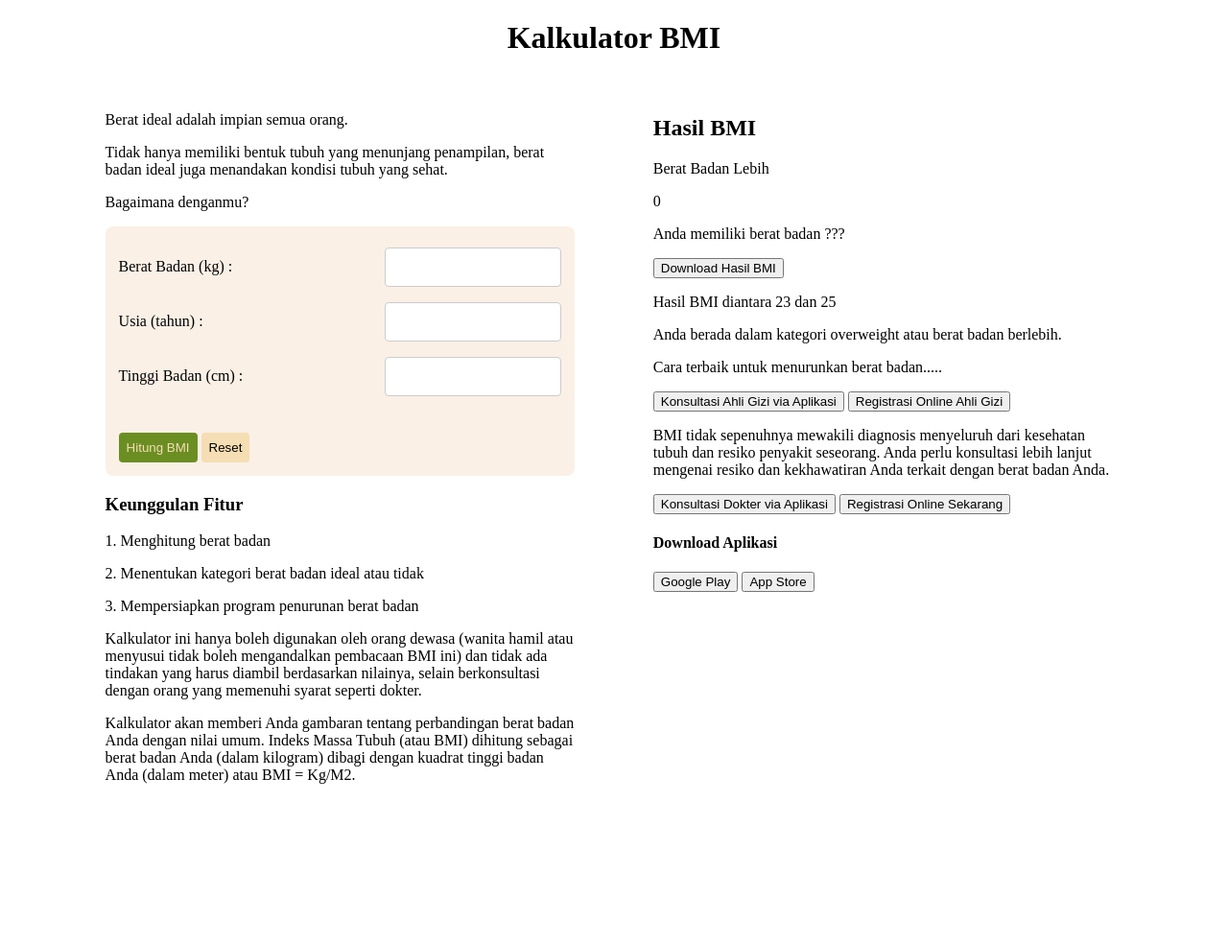
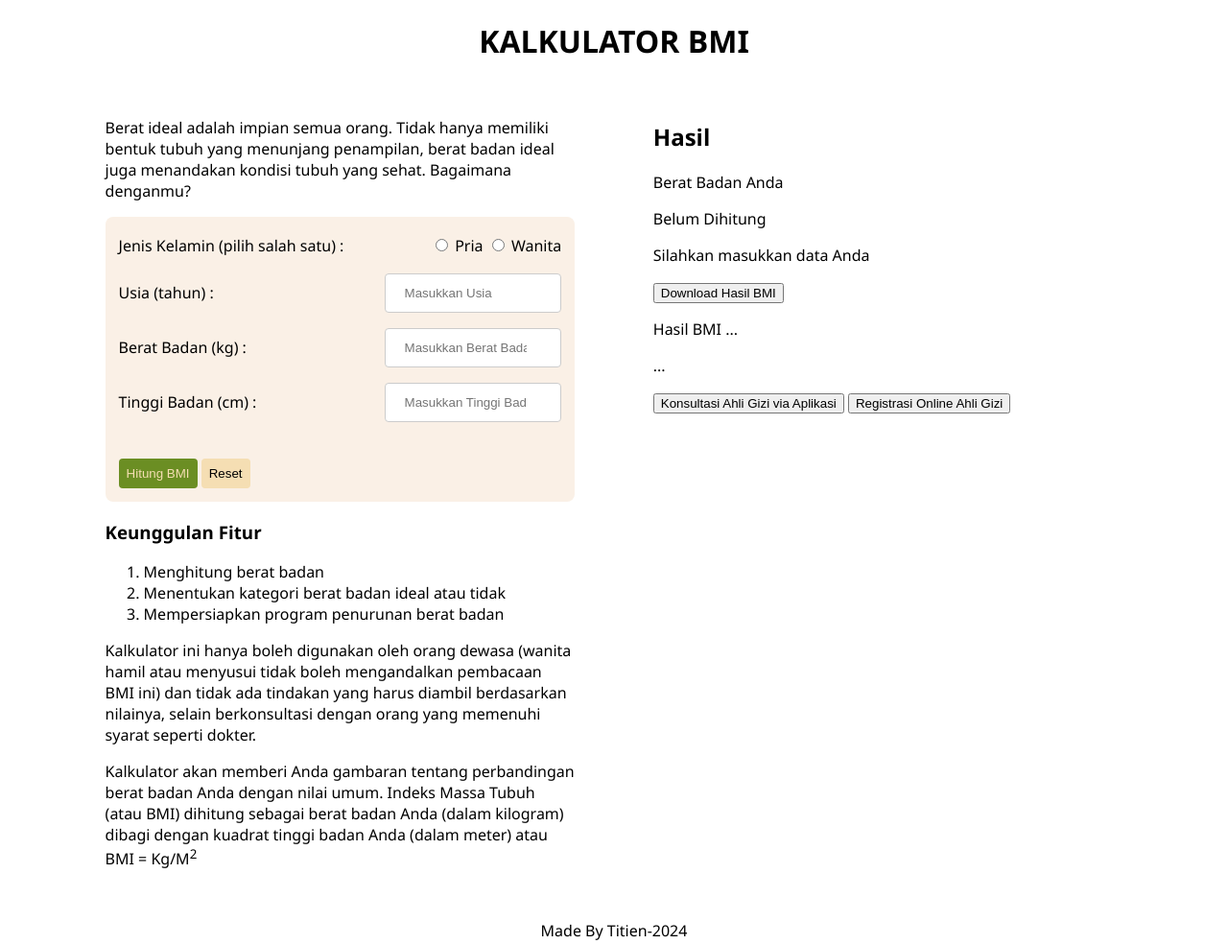
Before and after one commit to revou-fundamental-course/25-nov-24-titiens, a plain HTML site: page index.html in a window 1280 px wide. Shown: the whole page at 96% size. Before the commit the page ends 861 px from the top, so only its background shows below. Drawn offline with Linux system fonts and the light colour scheme.

Commit message:
update js

```diff
--- a/css/styles.css
+++ b/css/styles.css
@@ -1,8 +1,10 @@
 /* Ini File CSS */
 
+/* Judul Website */
 .main-header {
     text-align: center;
 }
+
 
 main {
     display: flex
@@ -23,6 +25,14 @@ form {
     background-color: linen;
     padding: 14px;
     border-radius: 8px;
+}
+
+.form-item-jk {
+    margin-top: 5px;
+    display: flex
+;
+    justify-content: space-between;
+    margin-bottom: 10px;
 }
 
 .form-item {
@@ -61,3 +71,13 @@ input[type=number] {
 .color-wheat {
     color: wheat;
 }
+
+.box {
+    background-color: linen;
+    padding: 14px;
+    border-radius: 8px;
+}
+
+.download-button {
+    text-align: center;
+}
--- a/index.html
+++ b/index.html
@@ -8,10 +8,10 @@
     <link rel="stylesheet" href="css\styles.css">
 </head>
 
-<body>
+<body style="font-family: 'Segoe UI', Tahoma, Geneva, Verdana, sans-serif;">
     <!-- Judul Website -->
     <header class="main-header">
-        <h1>Kalkulator BMI</h1>
+        <h1>KALKULATOR BMI</h1>
     </header>
 
     <!-- Konten Website -->
@@ -20,37 +20,51 @@
         <section class="main-section">
             <!-- Main Article -->
             <article>
-                <p>Berat ideal adalah impian semua orang.</p>
-                <p>Tidak hanya memiliki bentuk tubuh yang menunjang penampilan, berat badan ideal juga menandakan kondisi tubuh yang sehat.</p>
-                <p>Bagaimana denganmu?</p>
+                <p>Berat ideal adalah impian semua orang. Tidak hanya memiliki bentuk tubuh yang menunjang penampilan, berat badan ideal juga menandakan kondisi tubuh yang sehat. Bagaimana denganmu?</p>
             </article>
 
             <!-- Main Form -->
             <form>
-                <div class="form-item">
-                    <label for="berat-badan-input">
-                        Berat Badan (kg) :
-                    </label>
-                    <input type="number" id="berat-badan-input">
+                <div class="form-item-jk">
+                    <label style="margin-block: auto;" for="jenis-kelamin">Jenis Kelamin (pilih salah satu) :</label>
+                    <div>
+                        <label for="pria" id="pria">
+                            <input type="radio" name="jenis-kelamin" id="pria" value="Pria">
+                            Pria
+                        </label>
+                        <label for="wanita" id="wanita">
+                            <input type="radio" name="jenis-kelamin" id="wanita" value="Wanita">
+                            Wanita
+                        </label>
+                    </div>
                 </div>
 
                 <div class="form-item">
-                    <label for="usia-input">
+                    <label for="usia">
                         Usia (tahun) :
                     </label>
-                    <input type="number" id="usia-input">
+                    <input type="number" id="usia" placeholder="Masukkan Usia">
                 </div>
 
                 <div class="form-item">
-                    <label for="tinggi-badan-input">
+                    <label for="berat-badan">
+                        Berat Badan (kg) :
+                    </label>
+                    <input type="number" id="berat-badan" placeholder="Masukkan Berat Badan">
+                </div>
+
+                <div class="form-item">
+                    <label for="tinggi-badan">
                         Tinggi Badan (cm) :
                     </label>
-                    <input type="number" id="tinggi-badan-input">
+                    <input type="number" id="tinggi-badan" placeholder="Masukkan Tinggi Badan">
                 </div>
 
                 <div class="form-button-container">
-                    <button class="main-button bg-olivedrab color-wheat">Hitung BMI</button>
-                    <button class="main-button bg-wheat">Reset</button>
+                    <button type="button" id="hitung-bmi" class="main-button bg-olivedrab color-wheat" onclick="validateForm();">
+                        Hitung BMI
+                    </button>
+                    <button type="button" class="main-button bg-wheat">Reset</button>
                 </div>
             </form>
 
@@ -60,69 +74,52 @@
                     <h3>Keunggulan Fitur</h3>
                 </header>
 
-                <p>1. Menghitung berat badan</p>
-                <p>2. Menentukan kategori berat badan ideal atau tidak</p>
-                <p>3. Mempersiapkan program penurunan berat badan</p>
+                <ol type="1">
+                    <li>Menghitung berat badan</li>
+                    <li>Menentukan kategori berat badan ideal atau tidak</li>
+                    <li>Mempersiapkan program penurunan berat badan</li>
+                </ol>
+
                 <p>Kalkulator ini hanya boleh digunakan oleh orang dewasa (wanita hamil atau menyusui tidak boleh mengandalkan pembacaan BMI ini) dan tidak ada tindakan yang harus diambil berdasarkan nilainya, selain berkonsultasi dengan orang yang memenuhi syarat seperti dokter.</p>
-                <p>Kalkulator akan memberi Anda gambaran tentang perbandingan berat badan Anda dengan nilai umum. Indeks Massa Tubuh (atau BMI) dihitung sebagai berat badan Anda (dalam kilogram) dibagi dengan kuadrat tinggi badan Anda (dalam meter) atau BMI = Kg/M2.</p>
+                <p>Kalkulator akan memberi Anda gambaran tentang perbandingan berat badan Anda dengan nilai umum. Indeks Massa Tubuh (atau BMI) dihitung sebagai berat badan Anda (dalam kilogram) dibagi dengan kuadrat tinggi badan Anda (dalam meter) atau BMI = Kg/M<sup>2</sup></p>
 
             </article>
 
         </section>
 
-        <!-- Section Hasil Kalkulator BMI -->
+        <!-- Section Hasil Kalkulasi -->
         <section class="main-section">
             <div>
                 <header>
-                    <h1>Hasil BMI</h1>
+                    <h1>Hasil</h1>
                 </header>
-
-                <p>Berat Badan Lebih</p>
-
-                <div id="result-calculation">0</div>
-
-                <p id="info-result">Anda memiliki berat badan ???</p>
-
-                <div>
-                    <button>Download Hasil BMI</button>
-                </div>
-
             </div>
 
-            <!-- Third Article -->
-            <article>
-                <p>Hasil BMI diantara 23 dan 25</p>
-                <p>Anda berada dalam kategori overweight atau berat badan berlebih.</p>
-                <p>Cara terbaik untuk menurunkan berat badan.....</p>
-            </article>
-
-            <div>
-                <button>Konsultasi Ahli Gizi via Aplikasi</button>
-                <button>Registrasi Online Ahli Gizi</button>
+            <div class="result">
+                <p style="margin: 0px 0px 16px 0px;"><span id="tampilkan">Berat Badan Anda</span></p>
+                <p><span id="hasilbmi">Belum Dihitung</span></p>
+                <p><span id="tampilkan2">Silahkan masukkan data Anda</span></p>
+                <button class="download-button">Download Hasil BMI</button>
             </div>
 
-            <!-- Fourth Article -->
-            <article>
-                <p>BMI tidak sepenuhnya mewakili diagnosis menyeluruh dari kesehatan tubuh dan resiko penyakit seseorang. Anda perlu konsultasi lebih lanjut mengenai resiko dan kekhawatiran Anda terkait dengan berat badan Anda.</p>
-            </article>
-
-            <div>
-                <button>Konsultasi Dokter via Aplikasi</button>
-                <button>Registrasi Online Sekarang</button>
-            </div>
-
-            <div>
-                <header>
-                    <h4>Download Aplikasi</h4>
-                </header>
-                <button>Google Play</button>
-                <button>App Store</button>
+            <div style="margin-bottom: 16px;">
+                <p><span>Hasil BMI ...</span></p>
+                <p><span>...</span></p>
+                <button class="button-konsul">Konsultasi Ahli Gizi via Aplikasi</button>
+                <button class="button-registrasi">Registrasi Online Ahli Gizi</button>
             </div>
 
         </section>
 
     </main>
 
+    <!-- Footer Website -->
+    <footer>
+        <p>Made By Titien-2024</p>
+    </footer>
+
+    <script src="js\script.js"></script>
+
 </body>
 
 </html>
--- a/js/script.js
+++ b/js/script.js
@@ -1 +1,42 @@
 // Ini File Javascript
+
+function calculate(){
+    const BB = document.getElementById('berat-badan').value
+    const Tinggi = document.getElementById('tinggi-badan').value
+    var hasilbmi = 0;
+    var tb1 = Tinggi/100;
+    tbl *= tbl;
+    hasilbmi = BB/tbl;
+    hasilbmi = hasilbmi.toFixed(1);
+    document.getElementById('hasilbmi').innerText = hasilbmi;
+
+    if(hasilbmi < 18.5){
+        document.getElementById('tampilkan').innerText = "Kekurangan Berat Badan";
+        document.getElementById('tampilkan2').innerText = "Berat Badan Anda Kurang";
+    } else if(hasilbmi >=18.5 && hasilbmi < 25.0){
+        document.getElementById('tampilkan').innerText = "Normal (Ideal)";
+        document.getElementById('tampilkan2').innerText = "Berat Badan Anda Normal (Ideal)";
+    } else if(hasilbmi >=25.0 && hasilbmi < 30.0){
+        document.getElementById('tampilkan').innerText = "Kelebihan Berat Badan";
+        document.getElementById('tampilkan2').innerText = "Berat Badan Anda Berlebih";
+    } else {
+        document.getElementById('tampilkan').innerText = "Kegemukan (Obesitas)";
+        document.getElementById('tampilkan2').innerText = "Anda Kegemukan";
+    }
+}
+
+function validateForm() {
+    let inputBeratBadan = document.getElementById('berat-badan').value;
+    let inputUsia = document.getElementById('usia').value;
+    let inputTinggiBadan = document.getElementById('tinggi-badan').value;
+
+    console.log('BB:' + inputBeratBadan);
+    console.log('Usia:' + inputUsia);
+    console.log('Tinggi:' + inputTinggiBadan);
+    if (inputBeratBadan != '' && inputUsia != '' && inputTinggiBadan != '') {
+        let calculate = parseInt(inputBeratBadan) + parseInt(inputTinggiBadan);
+        updateResult(calculate);
+    } else {
+        alert('Mohon Lengkapi Data yang Anda masukkan');
+    }
+}
```
